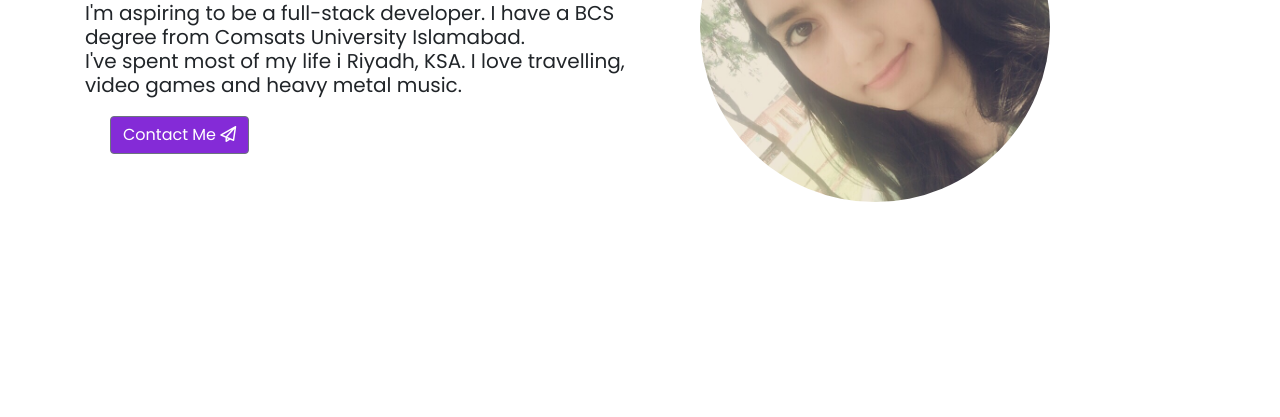
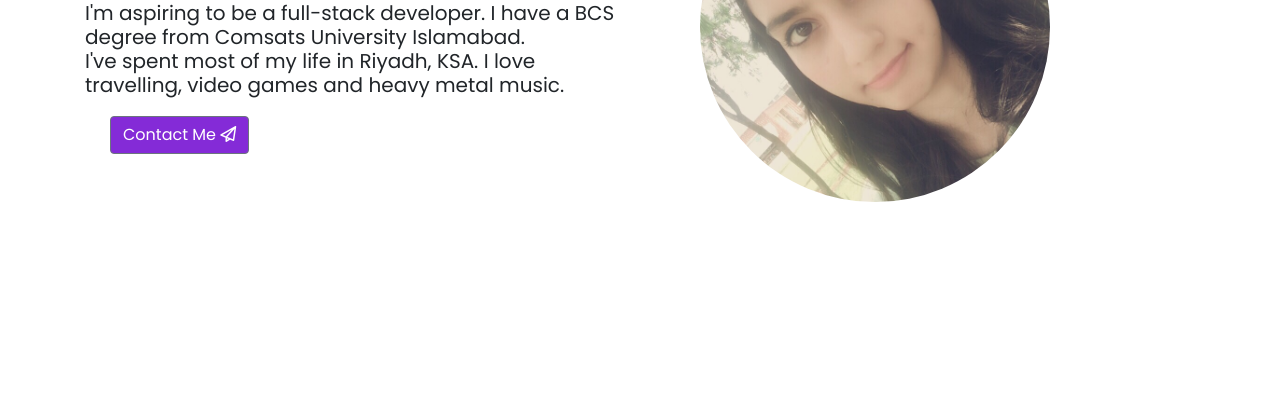
Before and after one commit to nida-spec/First-Portfolio, a plain HTML site: page index.html in a window 1280 px wide. Shown: the part 383-800 px from the top of the page. Drawn offline with nearby package versions, Linux system fonts and the light colour scheme.

Commit message:
Update index.html

```diff
--- a/index.html
+++ b/index.html
@@ -46,7 +46,7 @@
                 <p>Hi there!</p>
                 <h2>I'm Nida</h2>
                 <h1>I'm aspiring to be a full-stack developer. I have a BCS degree from Comsats University Islamabad.<br>
-                    I've spent most of my life i Riyadh, KSA. I love travelling, video games and heavy metal music.
+                    I've spent most of my life in Riyadh, KSA. I love travelling, video games and heavy metal music.
 
                 </h1>
                 <div class="contact-button">
```
